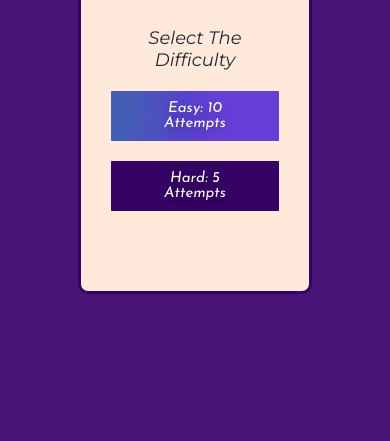
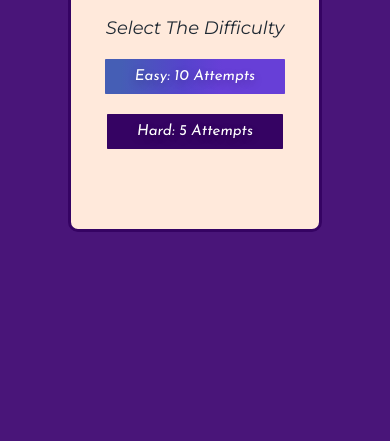
Before and after one commit to izhar9/Guess-The-Number, a plain HTML site: page index.html in a window 390 px wide. Shown: the part 403-844 px from the top of the page. Drawn offline with Linux system fonts and the light colour scheme.

Commit message:
Update style.css

```diff
--- a/style.css
+++ b/style.css
@@ -128,7 +128,7 @@
 
  @media only screen and (max-width: 600px) {
   body{
-   padding: 20%;
+   padding: 15%;
     width: 100vw;
     height: 100%;
     display: flex;
```
